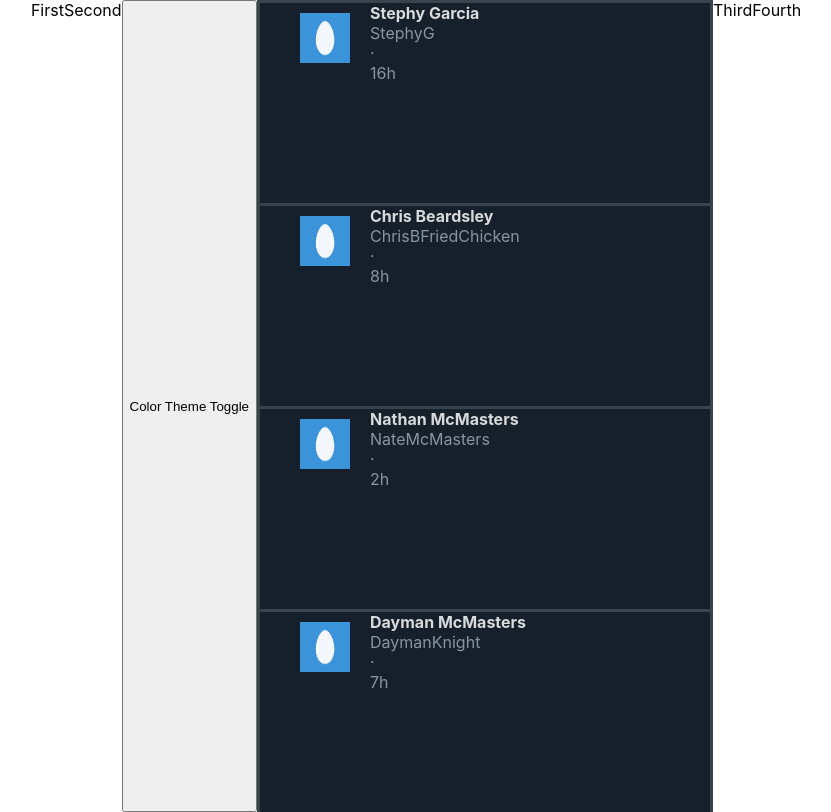
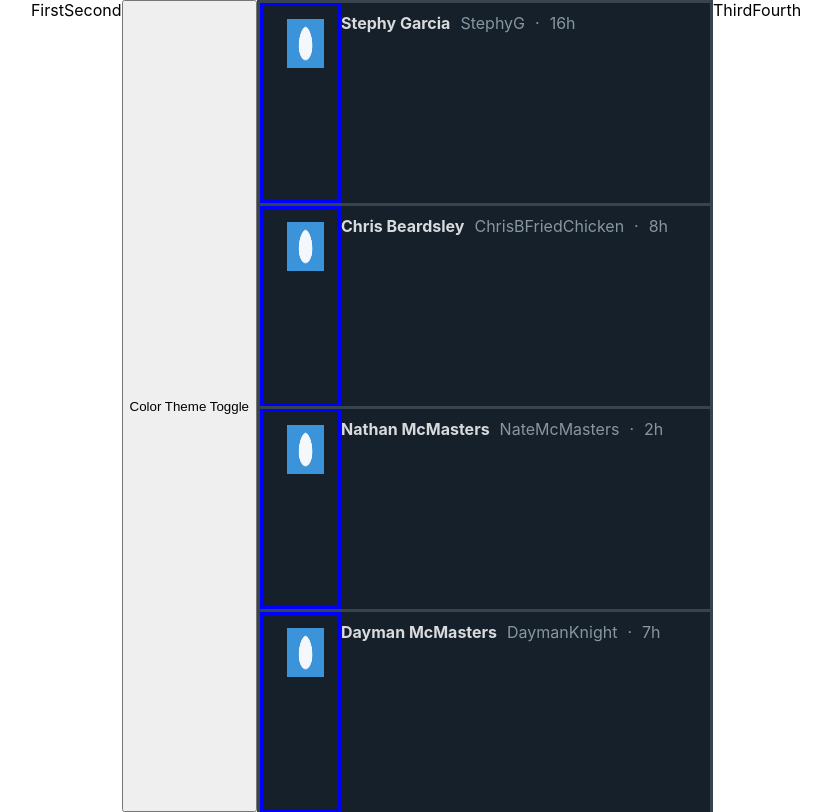
Before and after one commit to michael-mcmasters/twitter-clone, a React (Create React App) app: page / in a window 1280 px wide. Shown: the whole page, without its empty margins (224-1055 px from the left). Built offline with nearby package versions, Linux system fonts and the light colour scheme.

Commit message:
More adjustments to the image and text

```diff
--- a/src/components/tweet/Tweet.js
+++ b/src/components/tweet/Tweet.js
@@ -20,45 +20,45 @@ import noAvatarEgg from "../../noAvatarEgg.jpg";
 //   );
 // }
 
-function container(colorTheme) {
-  return {
-    borderLeft: "3px solid #38444d",
-    borderTop: "3px solid #38444d",
-    borderRight: "3px solid #38444d",
-    backgroundColor: colorTheme.background,
-    height: "200px",
-  };
-}
+// function container(colorTheme) {
+//   return {
+//     borderLeft: "3px solid #38444d",
+//     borderTop: "3px solid #38444d",
+//     borderRight: "3px solid #38444d",
+//     backgroundColor: colorTheme.background,
+//     height: "200px",
+//   };
+// }
 
-// the top row of a tweet (name, username, how old tweet is)
-const topOfTweetContainer = {
-  // How wide row is
-  width: "500px",
-  // makes grid from left to right
-  display: "flex",
-  // space between text from edge of screen
-  margin: "10px",
-};
+// // the top row of a tweet (name, username, how old tweet is)
+// const topOfTweetContainer = {
+//   // How wide row is
+//   width: "500px",
+//   // makes grid from left to right
+//   display: "flex",
+//   // space between text from edge of screen
+//   margin: "10px",
+// };
 
-function name(colorTheme) {
-  return {
-    paddingLeft: "10px",
-    color: colorTheme.textPrime,
-    fontWeight: "bold",
-  };
-}
+// function name(colorTheme) {
+//   return {
+//     paddingLeft: "10px",
+//     color: colorTheme.textPrime,
+//     fontWeight: "bold",
+//   };
+// }
 
-function screenName(colorTheme) {
-  return {
-    // space between word on left (last word doesn't need it bc there is no word to its right)
-    paddingLeft: "10px",
-    color: colorTheme.textSec,
-  };
-}
+// function screenName(colorTheme) {
+//   return {
+//     // space between word on left (last word doesn't need it bc there is no word to its right)
+//     paddingLeft: "10px",
+//     color: colorTheme.textSec,
+//   };
+// }
 
-function body(colorTheme) {
-  return { color: colorTheme.textPrime, paddingLeft: "10px", margin: "10px" };
-}
+// function body(colorTheme) {
+//   return { color: colorTheme.textPrime, paddingLeft: "10px", margin: "10px" };
+// }
 
 export default function Tweet(props) {
   const colorTheme = useContext(ColorThemeContext);
@@ -79,16 +79,16 @@ export default function Tweet(props) {
   return (
     <div style={tweetContainer(colorTheme)}>
       {/* Left Row */}
-      <span style={imageContainer}>
-        <img style={image} src={noAvatarEgg} alt="my description" />
+      <span style={avatarContainer}>
+        <img style={avatar} src={noAvatarEgg} alt="my description" />
       </span>
       {/* Center and Right Row */}
-      <div>
-        <div style={name(colorTheme)}>{props.name}</div>
-        <div style={screenName(colorTheme)}>{props.userName}</div>
-        <div style={screenName(colorTheme)}>·</div>
-        <div style={screenName(colorTheme)}>{props.timeSincePost}</div>
-      </div>
+      <span style={topContainer(colorTheme)}>
+        <span style={primaryText(colorTheme)}>{props.name}</span>
+        <span style={secondaryText(colorTheme)}>{props.userName}</span>
+        <span style={secondaryText(colorTheme)}>·</span>
+        <span style={secondaryText(colorTheme)}>{props.timeSincePost}</span>
+      </span>
     </div>
   );
 }
@@ -107,18 +107,41 @@ function tweetContainer(colorTheme) {
 }
 
 // How wide the left side of the tweet is where image will be
-const imageContainer = {
+const avatarContainer = {
   display: "flex",
   flexDirection: "column",
-  width: "100px",
-  //border: "3px solid blue",
+  width: "75px",
+  border: "3px solid blue",
 };
 
 // Size of picture
-const image = {
+const avatar = {
   alignSelf: "flex-end",
   height: "25%",
   width: "50%",
-  margin: "10px",
+  margin: "13px",
+  marginRight: "14px",
   //border: "3px solid red",
 };
+
+// top of tweet (name, username, etc)
+function topContainer(colorTheme) {
+  return {
+    marginTop: "10px",
+    color: colorTheme.textPrime,
+  };
+}
+
+function primaryText(colorTheme) {
+  return {
+    fontWeight: "bold",
+    color: colorTheme.textPrime,
+  };
+}
+
+function secondaryText(colorTheme) {
+  return {
+    paddingLeft: "10px",
+    color: colorTheme.textSec,
+  };
+}
```
